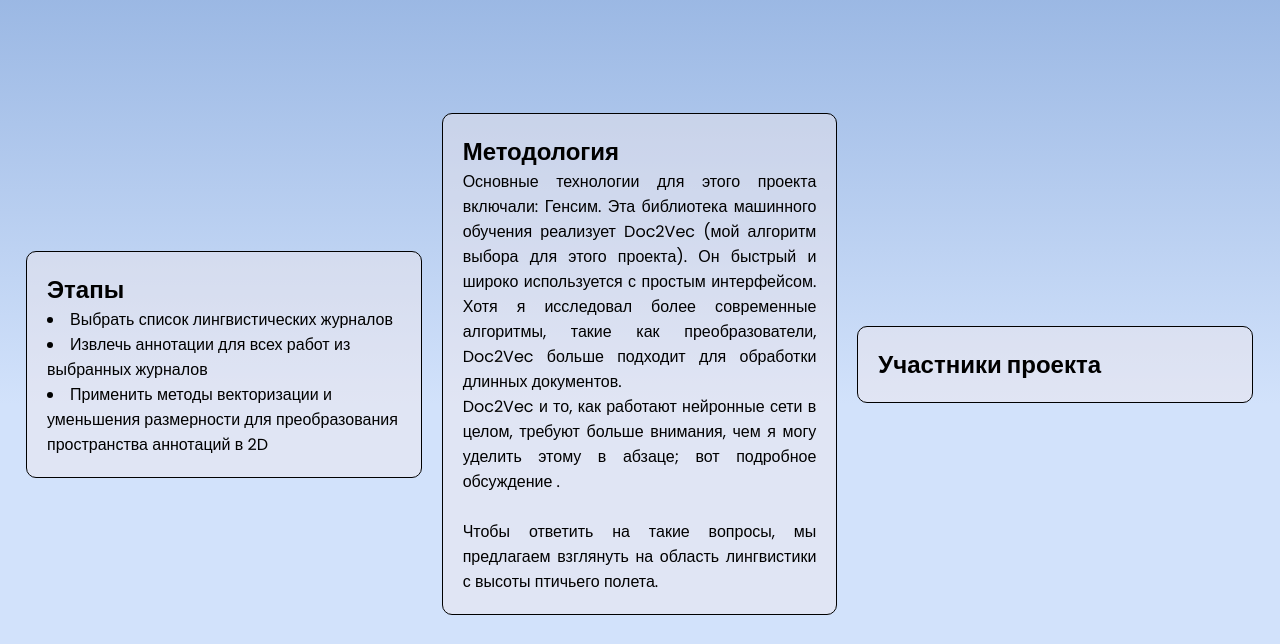
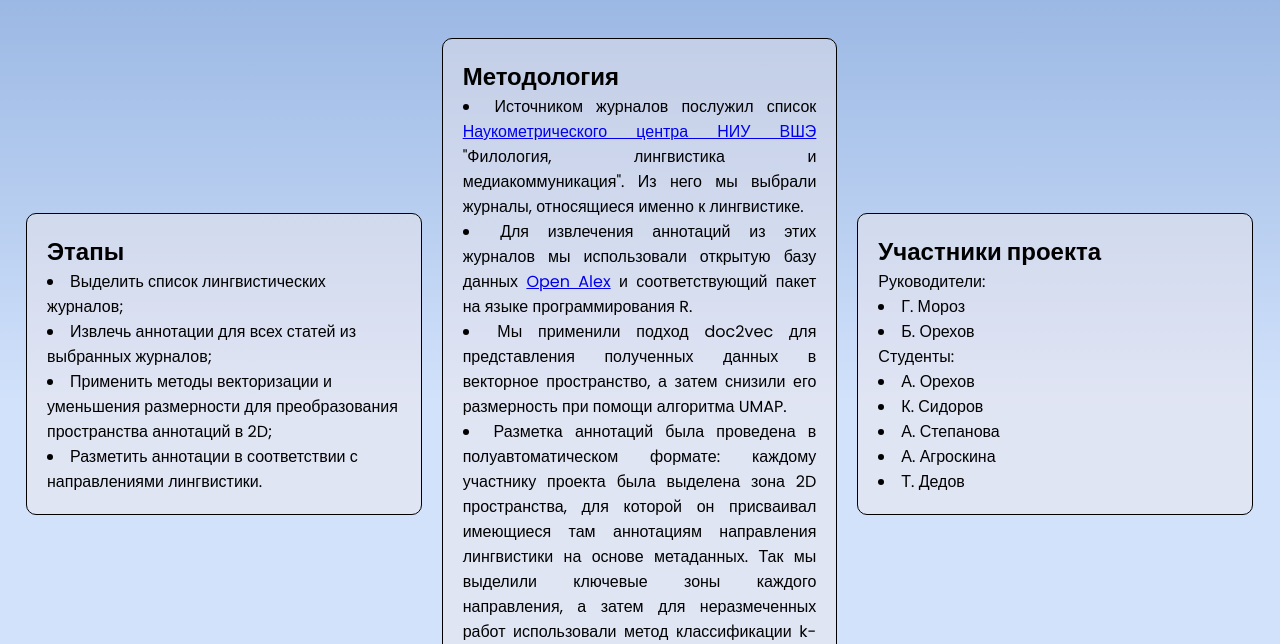
Before and after one commit to kirs53/kirs53, a plain HTML site: page about.html in a window 1280 px wide. Shown: the part 156-800 px from the top of the page. Drawn offline with Linux system fonts and the light colour scheme.

Commit message:
Add files via upload

```diff
--- a/about.html
+++ b/about.html
@@ -12,46 +12,65 @@
 <body>
     <div class="layout">
         <header>
-            <h1>HSE-logo</h1>
+            <div class="logo">
+                <img src="assets/01_Logo_HSE_full_rus_CMYK 1.png" alt="Изображение">
+            </div>
             <nav>
                 <a href="index.html">Главная</a>
                 <a href="map.html">Карта</a>
                 <a href="#" class="active">О проекте</a>
-                <a href="#">Связаться</a>
             </nav>
         </header>
 
-        <section class="home">
+
+            <section class="home" id="abb">
 
                 <section class="u-section">
                     <div class="u-rounded-block">
                         <h2>Этапы</h2>
                         <p class="u-block-text">
-                        <li>Выбрать список лингвистических журналов</li>
-                        <li>Извлечь аннотации для всех работ из выбранных журналов</li>
+                            <li>Выделить список лингвистических журналов;</li>
+                            <li>Извлечь аннотации для всех статей из выбранных журналов;</li>
                             <li>Применить методы векторизации и уменьшения размерности для преобразования пространства
-                            аннотаций в 2D </li>
+                                аннотаций в 2D; </li>
+                            <li>Разметить аннотации в соответствии с направлениями лингвистики.</li>
+
                             </ul>
                     </div>
 
                     <div class="u-rounded-block">
                         <h2>Методология</h2>
-                    <p class="u-block-text">Основные технологии для этого проекта включали:
-                        Генсим. Эта библиотека машинного обучения реализует Doc2Vec (мой алгоритм выбора для этого
-                        проекта). Он быстрый и широко используется с простым интерфейсом. Хотя я исследовал более
-                        современные алгоритмы, такие как преобразователи, Doc2Vec больше подходит для обработки длинных
-                        документов.
-                        <br>
-                        Doc2Vec и то, как работают нейронные сети в целом, требуют больше внимания, чем я могу уделить
-                        этому в абзаце; вот подробное обсуждение .<br>
-                        <br> Чтобы ответить на такие вопросы, мы предлагаем взглянуть на область лингвистики с высоты
-                        птичьего полета.
+                        <p class="u-block-text">
+                            <li class="u-block-text">Источником журналов послужил список <a
+                                    href="https://scientometrics.hse.ru/">Наукометрического центра НИУ ВШЭ</a>
+                                "Филология, лингвистика и медиакоммуникация". Из него мы выбрали журналы, относящиеся
+                                именно к лингвистике. </li>
+                            <li class="u-block-text">Для извлечения аннотаций из этих журналов мы использовали открытую
+                                базу данных <a href="https://openalex.org/">Open Alex</a> и соответствующий пакет на
+                                языке программирования R. </li>
+                            <li class="u-block-text">Мы применили подход doc2vec для представления полученных данных в
+                                векторное пространство, а затем снизили его размерность при помощи алгоритма UMAP. </li>
+                                <li class="u-block-text">Разметка аннотаций была проведена в полуавтоматическом формате:
+                                    каждому участнику проекта была выделена зона 2D пространства, для которой он присваивал
+                                    имеющиеся там аннотациям направления лингвистики на основе метаданных. Так мы выделили
+                                    ключевые зоны каждого направления, а затем для неразмеченных работ использовали метод
+                                    классификации k-means.</li>
+                            </ul>
                         </p>
                     </div>
 
                     <div class="u-rounded-block">
                         <h2>Участники проекта</h2>
                         <p class="u-block-text">
+                            Руководители:
+                            <li>Г. Мороз</li>
+                            <li>Б. Орехов</li>
+                            Студенты:
+                            <li>А. Орехов</li>
+                            <li>К. Сидоров</li>
+                            <li>А. Степанова</li>
+                            <li>А. Агроскина</li>
+                            <li>Т. Дедов</li>
 
                         </p>
                     </div>
@@ -59,6 +78,11 @@
                 </section>
             </section>
 
+
+
+
+
+
 </body>
 
 </html>
```
Also changed, not shown: index.html (+14 -8 lines), map.html (+5 -7 lines). Lines whose indentation alone changed are shown as unchanged.
